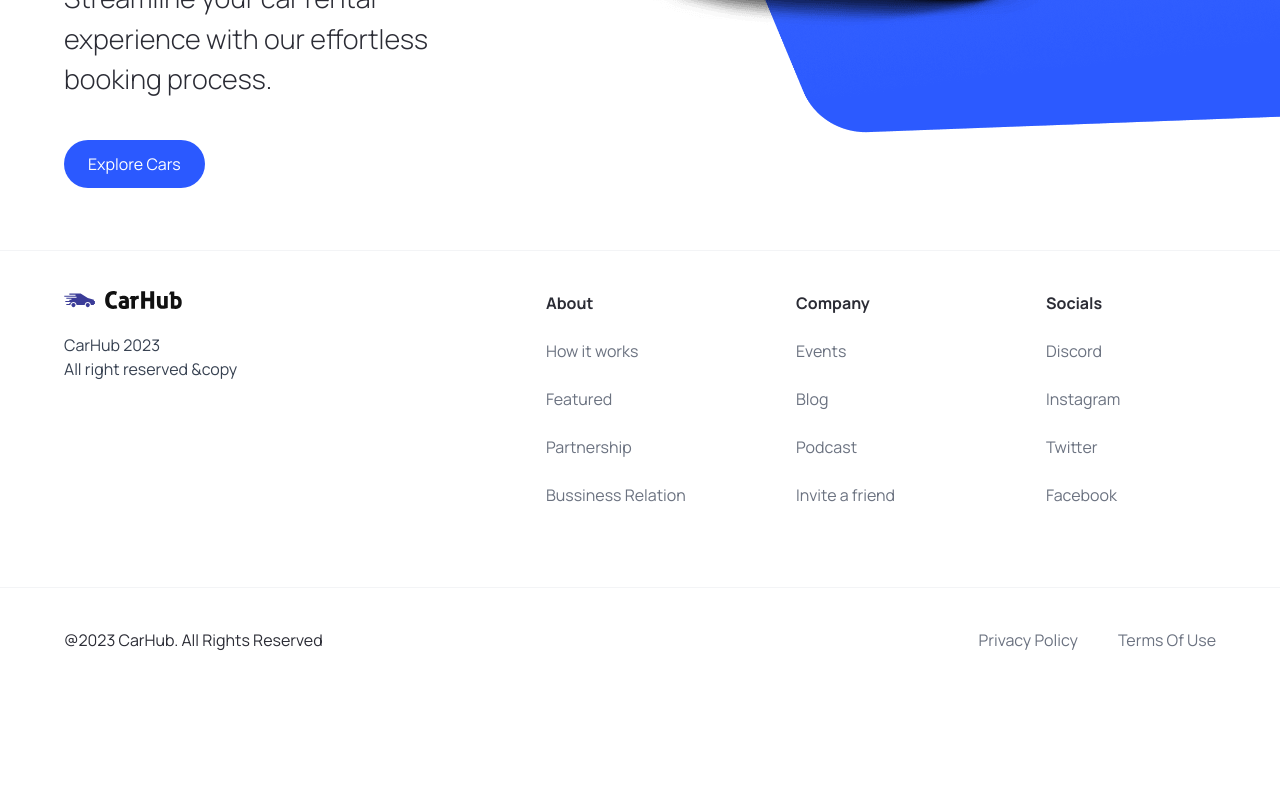
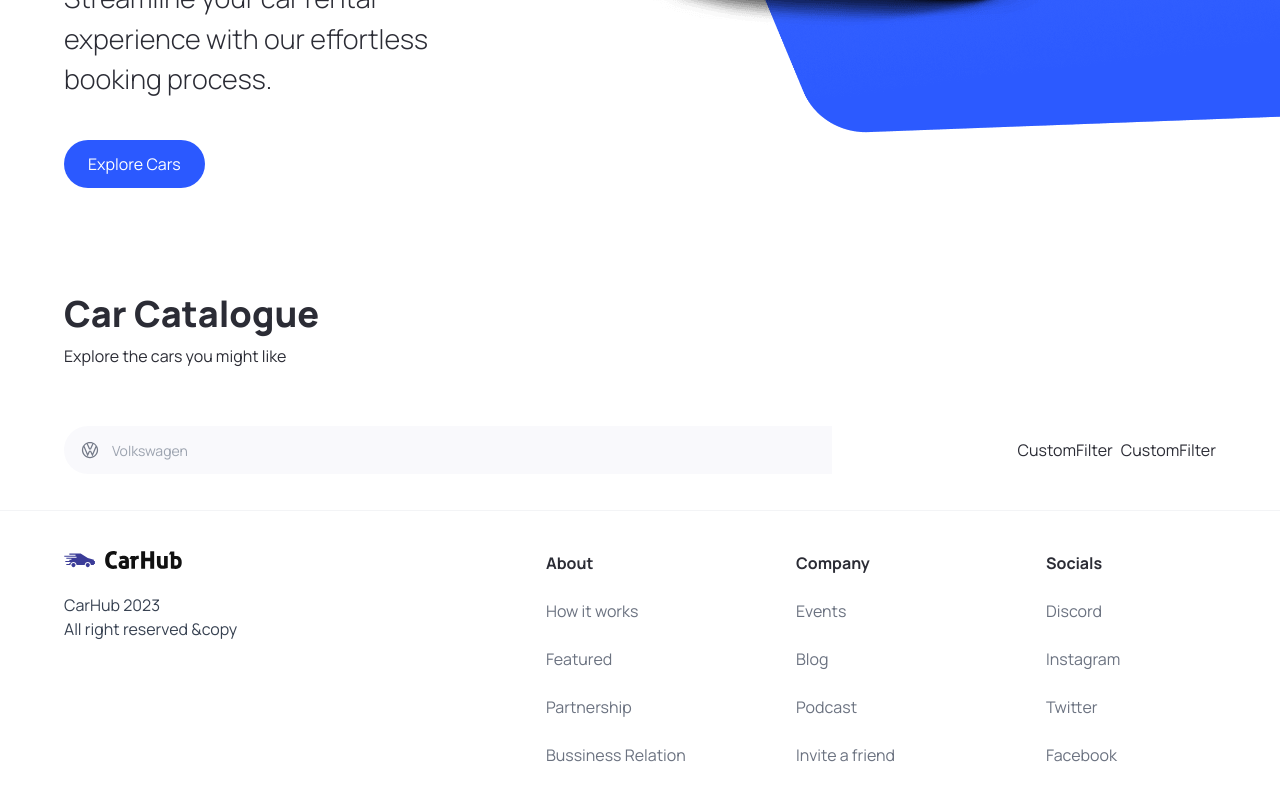
Before and after one commit to Priyanshu0007/car-rental, a Next.js app: page / in a window 1280 px wide. Shown: the part 570-1370 px from the top of the page. Before the commit the page ends 1262 px from the top, so only its background shows below. Built offline with nearby package versions, Linux system fonts and the light colour scheme.

Commit message:
search selector  added

```diff
--- a/app/page.tsx
+++ b/app/page.tsx
@@ -1,12 +1,24 @@
 
-import { Hero } from '@/components'
+import { CustomFilter, Hero, SearchBar } from '@/components'
 import Image from 'next/image'
 
 export default function Home() {
   return (
     <main className="overflow-hidden">
-
       <Hero />
+      <div className='mt-12 padding-x padding-y max-width'>
+        <div className='home__text-container'>
+            <h1 className='text-4xl font-extrabold'>Car Catalogue</h1>
+            <p>Explore the cars you might like</p>
+            <div className='home__filters'>
+              <SearchBar/>
+              <div className='home__filter-container'>
+              <CustomFilter title="fuel" />
+              <CustomFilter title="year" />
+              </div>
+            </div>
+        </div>
+      </div>
     </main>
   )
 }
--- /dev/null
+++ b/components/CustomFilter.tsx
@@ -0,0 +1,9 @@
+import React from 'react'
+
+const CustomFilter = () => {
+  return (
+    <div>CustomFilter</div>
+  )
+}
+
+export default CustomFilter
--- a/components/Hero.tsx
+++ b/components/Hero.tsx
@@ -11,7 +11,7 @@
     <div className='hero'>
         <div className='flex-1 pt-36 padding-x'>
             <h1 className='hero__title'>
-                Find , book, orRent a car -quickly and easily!
+                Find , book, or Rent a car -quickly and easily!
             </h1>
             <p className='hero__subtitle'>
                 Streamline your car rental experience with our effortless booking process.
--- /dev/null
+++ b/components/SearchBar.tsx
@@ -0,0 +1,17 @@
+"use client";
+import React, { useState } from 'react'
+import { SearchManufacture } from '.';
+
+const SearchBar = () => {
+  const [manufacturer,setManufacturer]=useState('');
+  const handleSearch=()=>{}
+  return (
+    <form className='searchbar' onSubmit={handleSearch}>
+      <div className='searchbar__item'>
+        <SearchManufacture  manufacturer={manufacturer} setManufacturer={setManufacturer}/>
+      </div>
+    </form>
+  )
+}
+
+export default SearchBar
--- /dev/null
+++ b/components/SearchManufacture.tsx
@@ -0,0 +1,53 @@
+"use client";
+import { SearchManufacturerProps } from '@/types'
+import React, { Fragment, useState } from 'react'
+import { Combobox,Transition } from '@headlessui/react'
+import Image from 'next/image';
+import { manufacturers } from '@/constants';
+
+const SearchManufacture = ({manufacturer,setManufacturer}:SearchManufacturerProps) => {
+    const [query,setQuery]=useState('');
+    const filterManufacturers= query==="" ? manufacturers:manufacturers.filter((item)=>(
+        item.toLowerCase().replace(/\s+/g,"").includes(query.toLowerCase().replace(/\s+/g,""))
+    ))
+  return (
+    <div className='search-manufacturer'>
+        <Combobox value={manufacturer} onChange={setManufacturer}>
+            <div className='relative w-full'>
+                <Combobox.Button className="absolute top-[14px]">
+                    <Image src='/car-logo.svg' alt='logo' width={20} height={20} className='ml-4' />
+                </Combobox.Button>
+                <Combobox.Input className="search-manufacturer__input" placeholder='Volkswagen' displayValue={(manufacturer:string)=>manufacturer} onChange={(e)=>setQuery(e.target.value)} />
+                <Transition as={"div"} leave="transition ease-in duration-100" leaveFrom='opacity-100' leaveTo='opacity-0' afterLeave={()=>setQuery('')}></Transition>
+                <Combobox.Options>
+                    {filterManufacturers.length===0 && query!=="" ?(
+                        <Combobox.Option value={query} className="search-manufacturer__option">
+                            Create "{query}"
+                        </Combobox.Option>
+                    ):(
+                        filterManufacturers.map((item)=>(
+                            <Combobox.Option key={item} className={({active})=>`
+                                relative search-manufacturer__option ${active?"bg-primary-blue text-white":'text-gray-900'}
+                            `} value={item}>
+                              {({ selected, active }) => (
+                             <>
+                                <span className={`block truncate ${selected ? "font-medium" : "font-normal"}`}>
+                                    {item}
+                                </span>
+                                {selected ? (
+                                <span className={`absolute inset-y-0 left-0 flex items-center pl-3 ${active? "text-white": "text-pribg-primary-purple"}`}
+                                ></span>
+                                ) : null}
+                             </>
+                            )}
+                            </Combobox.Option>
+                        ))
+                    )}
+                </Combobox.Options>
+            </div>
+        </Combobox>
+    </div>
+  )
+}
+
+export default SearchManufacture
--- a/components/index.ts
+++ b/components/index.ts
@@ -2,4 +2,7 @@
 import CustomButton from "./CustomButton";
 import Navbar from "./Navbar";
 import Footer from "./Footer";
-export {Hero,CustomButton,Navbar,Footer}
+import SearchBar from "./SearchBar";
+import CustomFilter from "./CustomFilter";
+import SearchManufacture from "./SearchManufacture";
+export {Hero,CustomButton,Navbar,Footer,SearchBar,CustomFilter,SearchManufacture}
--- a/package.json
+++ b/package.json
@@ -3,12 +3,13 @@
   "version": "0.1.0",
   "private": true,
   "scripts": {
-    "dev": "next dev",
+    "dev": "CHOKIDAR_USEPOLLING=true next dev",
     "build": "next build",
     "start": "next start",
     "lint": "next lint"
   },
   "dependencies": {
+    "@headlessui/react": "^1.7.17",
     "@types/node": "20.6.0",
     "@types/react": "18.2.21",
     "@types/react-dom": "18.2.7",
--- a/types/index.ts
+++ b/types/index.ts
@@ -5,3 +5,7 @@
     handleClick?:MouseEventHandler<HTMLButtonElement>;
     btnType?:'button'|'submit'
 }
+export interface SearchManufacturerProps{
+    manufacturer:string;
+    setManufacturer:(manufacturer:string)=>void
+}
```
Also changed, not shown: 1 other file (tests, documents, lock files or other folders).
